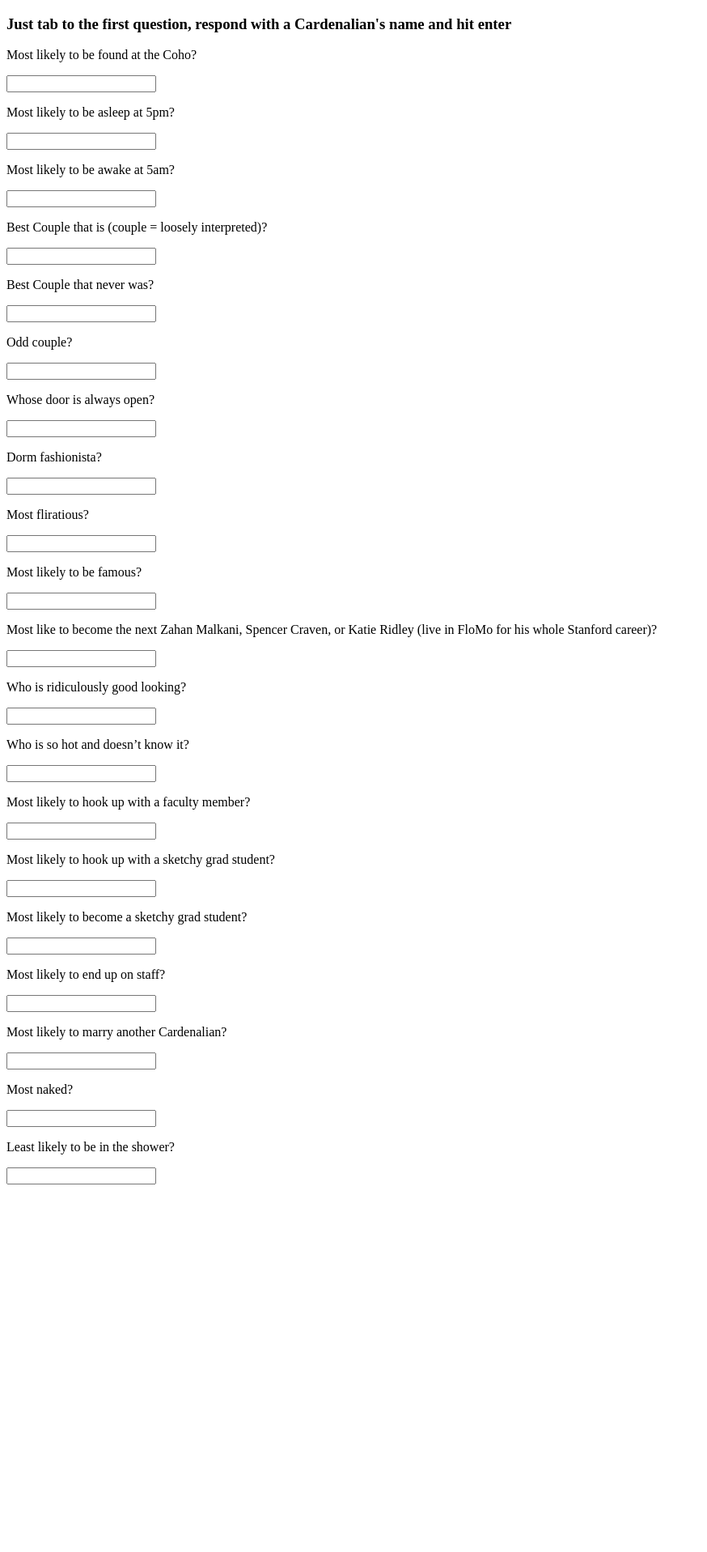
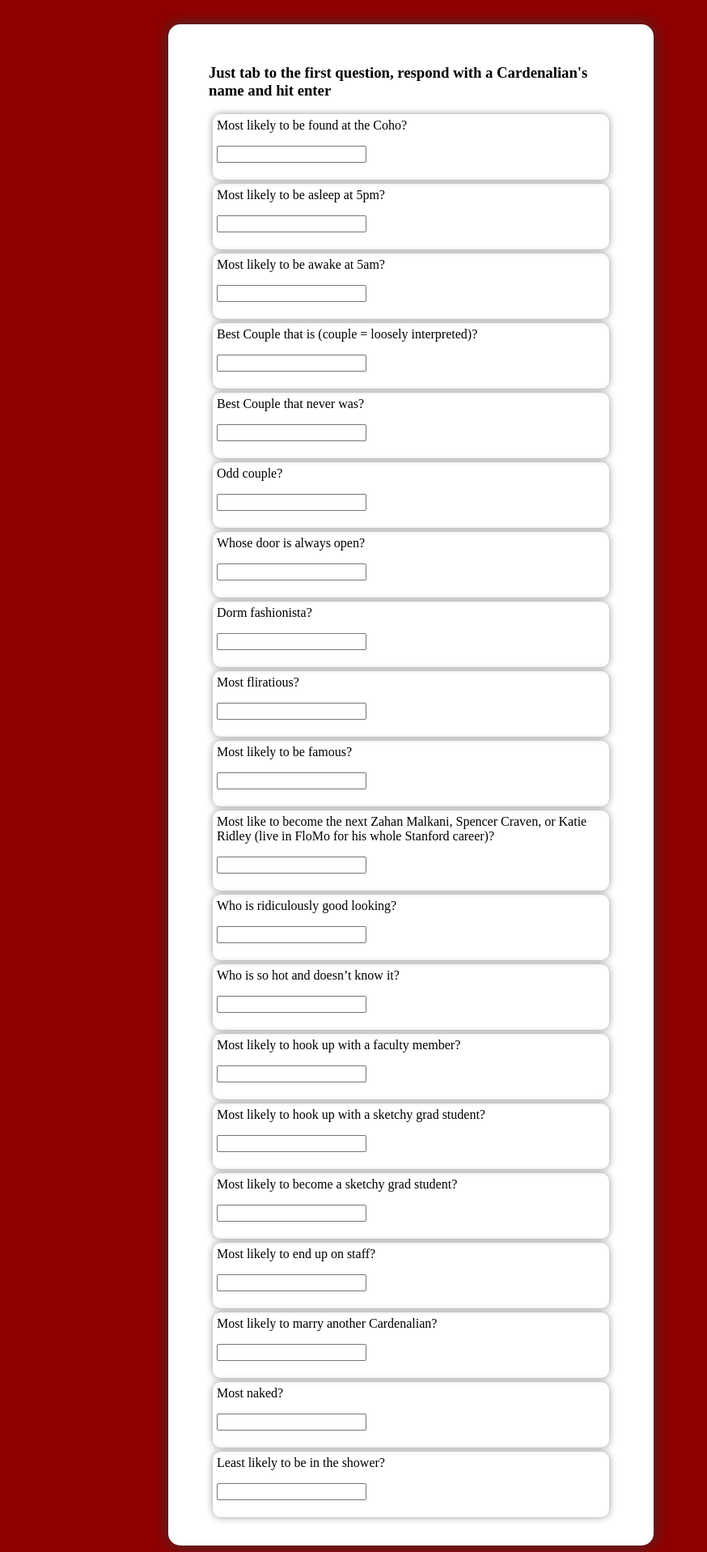
Before and after one commit to zahanm/superlatives-django, a Django app: template superlatives/survey/templates/survey.html in a window 1280 px wide. Shown: the whole page at 81% size, without its empty margins (0-874 px from the left). Before the commit the page ends 1463 px from the top, so only its background shows below. Run offline with Django 3.2, Linux system fonts and the light colour scheme; the template is opened without the code that fills it: values that come from a table or form of the project are taken from there, others are empty; data comes from the database, SQL or seed files in the repository; parts of the project's set-up code (start-up, migrations or seed data) failed here and were passed over.

Commit message:
Added a bit of CSS spiffiness.

```diff
--- a/superlatives/static/css/survey.css
+++ b/superlatives/static/css/survey.css
@@ -18,3 +18,41 @@
   background: none;
   background-color: #dedede;
 }
+
+body {
+/*  background: url(http://www.stanford.edu/group/resed/cgi-bin/flomo/eastflomo/img/title.png);
+  background-repeat-y: no-repeat; */
+  background: #900000;
+}
+
+#content {
+  width: 500px;
+  position: relative;
+  margin-left:200px;
+  padding-left: 50px;
+  padding-right: 50px;
+  padding-top: 30px;
+  padding-bottom: 30px;
+  background: white;
+  margin-top: 30px;
+  box-shadow: 0px 0px 20px #333;
+  border-radius: 15px;
+}
+
+/* http://css-tricks.com/snippets/css/css-box-shadow/ */
+.fieldWrapper {
+  border-radius: 10px;
+  -moz-box-shadow: 0px 0px 10px #999;
+  -webkit-box-shadow: 0px 0px 10px #999;
+  box-shadow: 0px 0px 10px #999;
+  padding: 5px;
+  margin: 5px;
+}
+
+/*
+.fieldWrapper {
+  -moz-box-shadow: 5px 5px 5px #ccc;
+  -webkit-box-shadow: 5px 5px 5px #ccc;
+  box-shadow: 5px 5px 5px #ccc;
+}
+*/
```
